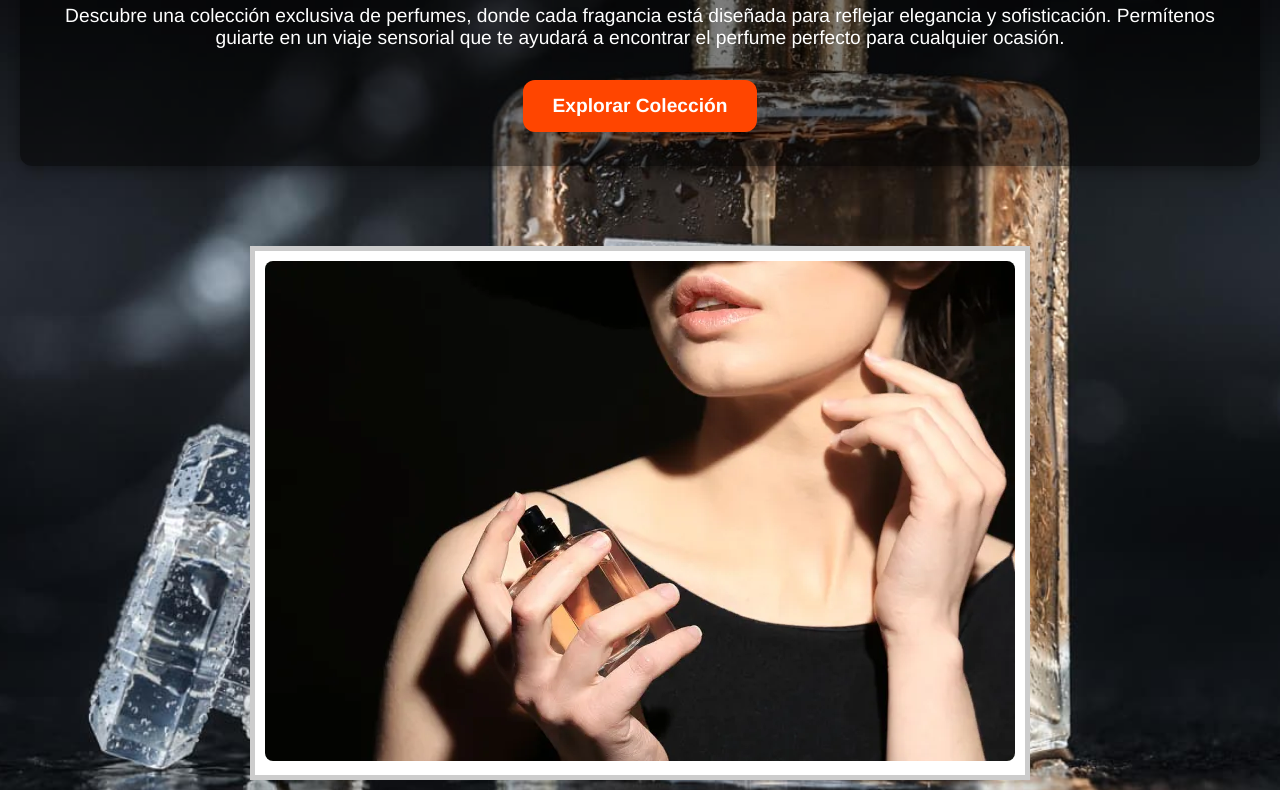
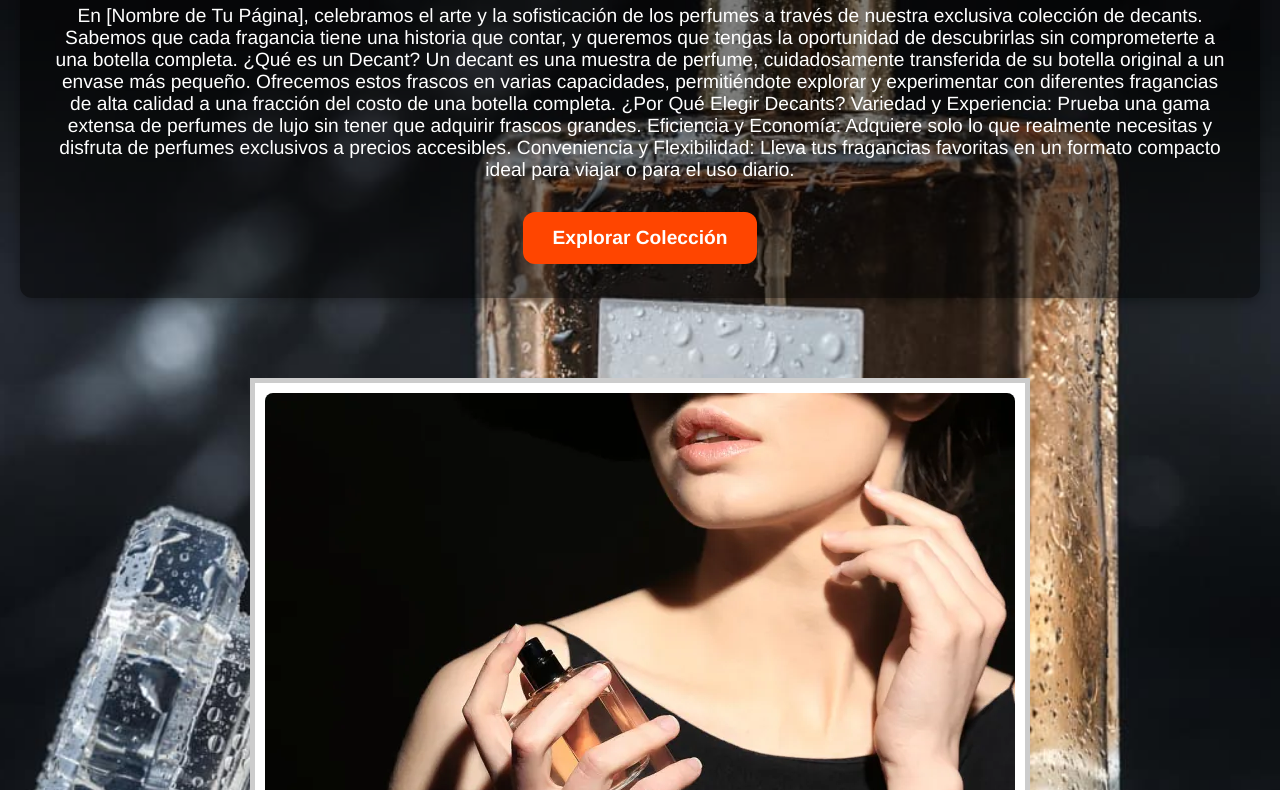
Before and after one commit to DecantsAXC/DecantsAXC.github.io, a plain HTML site: page index.html in a window 1280 px wide. Shown: the part 274-1064 px from the top of the page. Drawn offline with Linux system fonts and the light colour scheme.

Commit message:
index.html

```diff
--- a/index.html
+++ b/index.html
@@ -22,7 +22,17 @@
     <section class="welcome">
         <div class="welcome-content">
             <h2>Bienvenido a La Esencia del Lujo</h2>
-            <p>Descubre una colección exclusiva de perfumes, donde cada fragancia está diseñada para reflejar elegancia y sofisticación. Permítenos guiarte en un viaje sensorial que te ayudará a encontrar el perfume perfecto para cualquier ocasión.</p>
+            <p>En [Nombre de Tu Página], celebramos el arte y la sofisticación de los perfumes a través de nuestra exclusiva colección de decants. Sabemos que cada fragancia tiene una historia que contar, y queremos que tengas la oportunidad de descubrirlas sin comprometerte a una botella completa.
+
+¿Qué es un Decant?
+
+Un decant es una muestra de perfume, cuidadosamente transferida de su botella original a un envase más pequeño. Ofrecemos estos frascos en varias capacidades, permitiéndote explorar y experimentar con diferentes fragancias de alta calidad a una fracción del costo de una botella completa.
+
+¿Por Qué Elegir Decants?
+
+Variedad y Experiencia: Prueba una gama extensa de perfumes de lujo sin tener que adquirir frascos grandes.
+Eficiencia y Economía: Adquiere solo lo que realmente necesitas y disfruta de perfumes exclusivos a precios accesibles.
+Conveniencia y Flexibilidad: Lleva tus fragancias favoritas en un formato compacto ideal para viajar o para el uso diario.</p>
             <a href="pagina html.html" class="cta-button">Explorar Colección</a>
         </div>
         <div>
```
